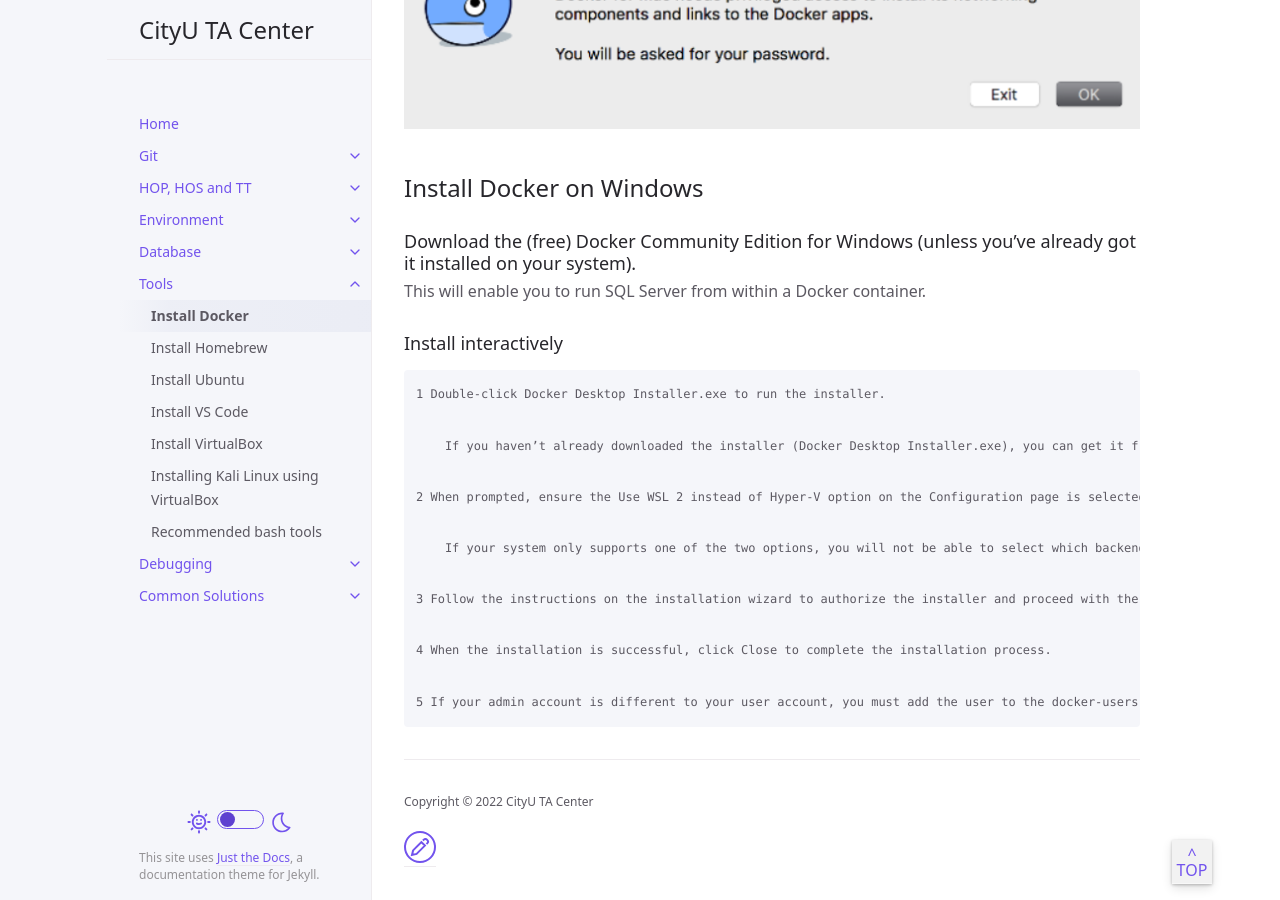
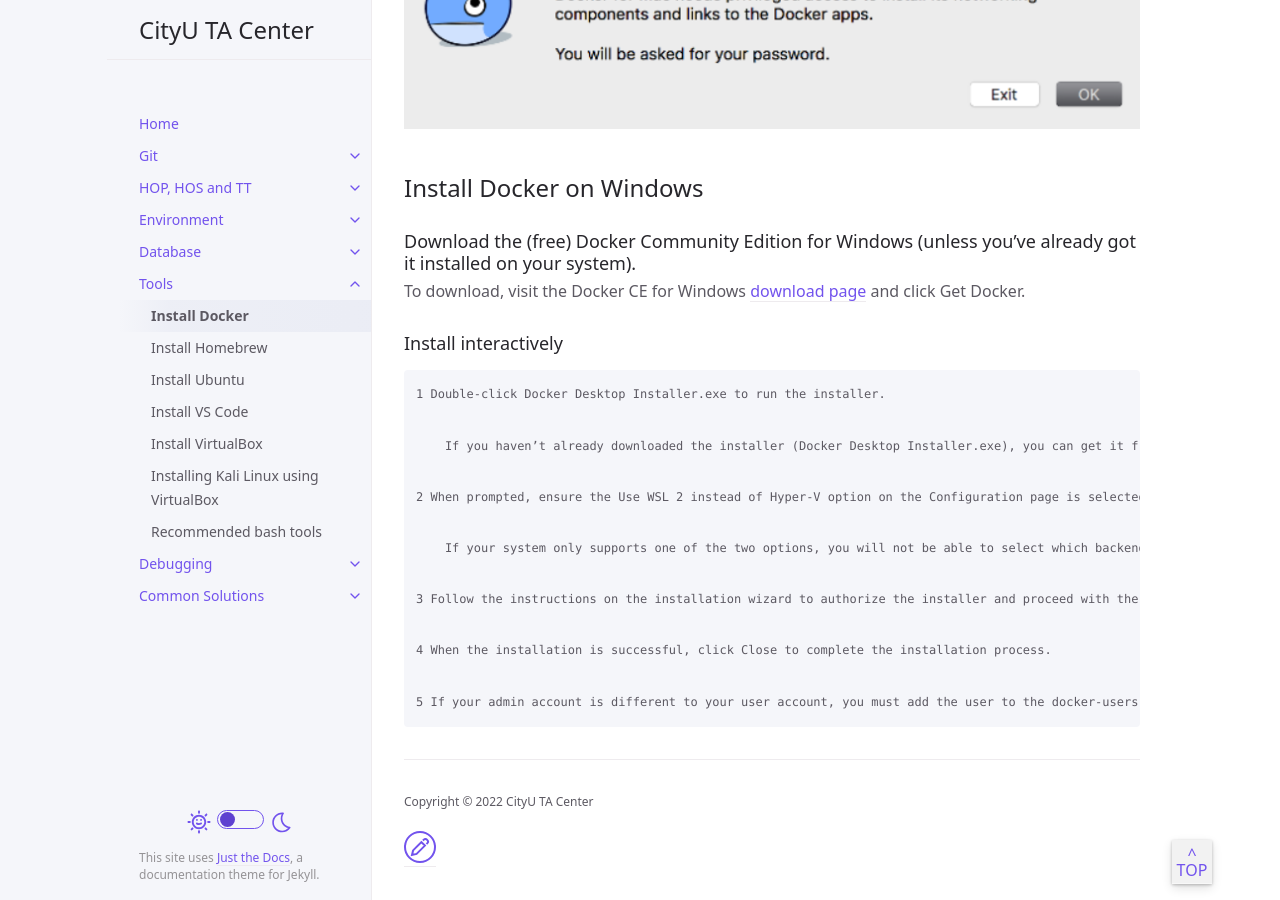
Before and after one commit to thomasthaddeus/cityuseattle.github.io, a Jekyll site: the page built from docs/tools/docker.md, in a window 1280 px wide and 900 px high, scrolled down 1950 px. Built offline with Jekyll 4.4.1, drawn with Linux system fonts in a browser that asks for light colours.

Commit message:
Windows Docker Installations

```diff
--- a/docs/tools/docker.md
+++ b/docs/tools/docker.md
@@ -54,7 +54,7 @@ Double-click on the .dmg file and then drag the Docker.app icon to your Applicat
 
 ### Download the (free) Docker Community Edition for Windows (unless you’ve already got it installed on your system).
 
-This will enable you to run SQL Server from within a Docker container.
+To download, visit the Docker CE for Windows [download page](https://docs.docker.com/desktop/install/windows-install/) and click Get Docker.
 
 
 ### Install interactively
```
